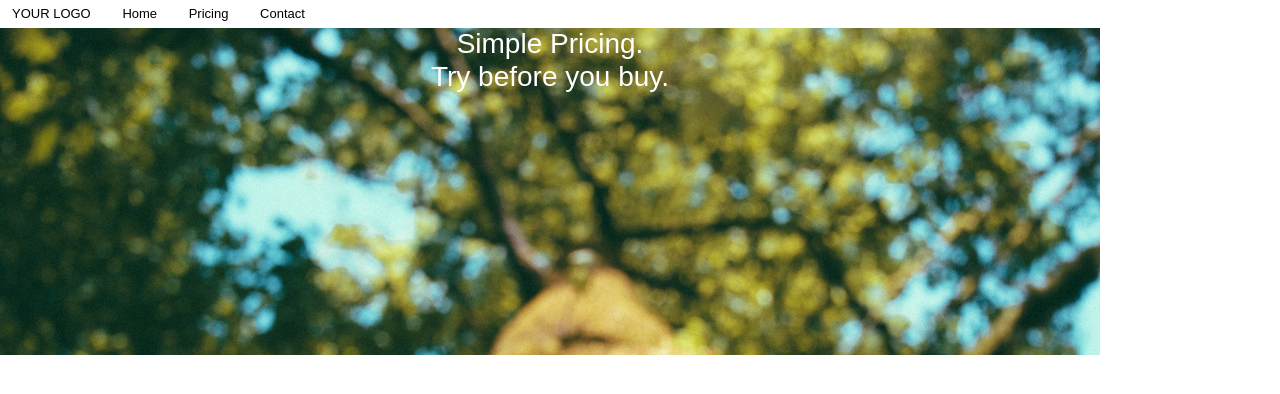
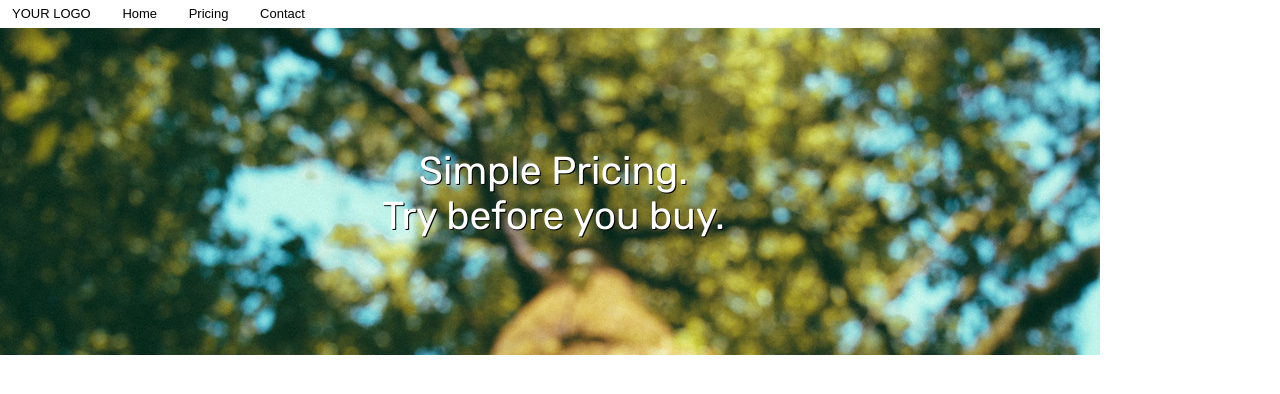
Before and after one commit to farstrider777/simple_pricing, a plain HTML site: page index.html in a window 1280 px wide. Drawn offline with Linux system fonts and the light colour scheme.

Commit message:
centered main message selected matching font added drop shadow

```diff
--- a/index.html
+++ b/index.html
@@ -3,6 +3,7 @@
 <head>
   <title>Simple Pricing</title>
   <link rel="stylesheet" type="text/css" href="normalize.css">
+  <link href="https://fonts.googleapis.com/css?family=Rubik" rel="stylesheet">
   <link rel="stylesheet" type="text/css" href="main.css">
 </head>
 <body>
@@ -15,8 +16,10 @@
   </nav>
 
   <div class="background">
-    Simple Pricing.<br>
+    <div class="a_position">Simple Pricing.<br>
     Try before you buy.
+    </div>
+
   </div>
 
   <section>
--- a/main.css
+++ b/main.css
@@ -19,12 +19,21 @@ nav a{
   font-size: 13px;
 }
 
-.background {
+.background{
   background: url(background.jpg);
   height: 327px;
   width: 1100px;
   margin-top: 6px;
   color: white;
   text-align: center;
-  font-size: 28px;
-  }
+  font-size: 39px;
+  position: relative;
+  font-family: 'Rubik', sans-serif;
+}
+
+.a_position{
+  position: absolute;
+  top: 121px;
+  left: 382px;
+  text-shadow: 1px 1px #000000;
+}
```
